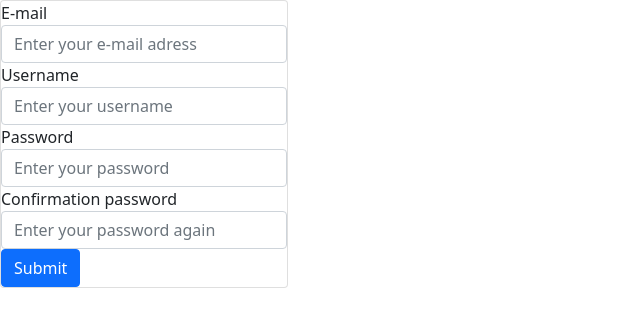
After one commit to Harkline/Click-Collect, a PHP site: page /creationCompte.php in a window 1280 px wide. The commit adds this page. Shown: the top 327 px of the page, without its empty margins (0-640 px from the left). Run offline with PHP 8.4, Linux system fonts and the light colour scheme.

Commit message:
Ajoute la page Creation.php avec un formulaire, lien fait avec index.php

```diff
--- /dev/null
+++ b/creationCompte.php
@@ -0,0 +1,49 @@
+<?php
+error_reporting(E_ALL);
+?>
+
+<!DOCTYPE html>
+
+<html lang="fr">
+
+<html>
+	<head>
+		<title>Créer un compte</title>
+		<meta charset="utf-8">
+		<meta name="viewport" content="width=device-width, initial-scale=1.0">
+		<link rel="stylesheet" type="text/css" href="libs/bootstrap-5.0.0/css/Bootstrap.css">
+	</head>
+
+
+
+	<body>
+	<div class="card" style="width: 18rem;">
+		<form>
+
+			<div class="form-group">
+				<label for="inputMail">E-mail</label>
+				<input type="email" class="form-control" id="inputMail" size="30" placeholder="Enter your e-mail adress" required>
+			</div>
+			<div class="form-group">
+				<label for="inputUsernameConnexion">Username</label>
+				<input type="username" class="form-control" id="inputUsernameConnexion" placeholder="Enter your username" required>
+			</div>
+			<div class="form-group">
+				<label for="inputPasswordConnexion">Password</label>
+				<input type="password" class="form-control" id="inputPasswordConnexion" placeholder="Enter your password" required>
+			</div>
+			<div class="form-group">
+				<label for="inputPasswordConnexionConfirm">Confirmation password</label>
+				<input type="password" class="form-control" id="inputPasswordConnexionConfirm" placeholder="Enter your password again" required>
+			</div>
+
+			<button type="submit" class="btn btn-primary">Submit</button>
+
+
+		</form>
+
+
+
+
+	</body>
+</html>
--- a/index.php
+++ b/index.php
@@ -36,6 +36,9 @@
 				</ul>
 				<ul class="navbar-nav ms-auto">
 					<li class="nav-item">
+						<a class="nav-link" href="creationCompte.php">Créer un compte</a>
+					</li>
+					<li class="nav-item">
 						<a class="nav-link" href="connexion.php">Se connecter</a>
 					</li>
 				</ul>
```
